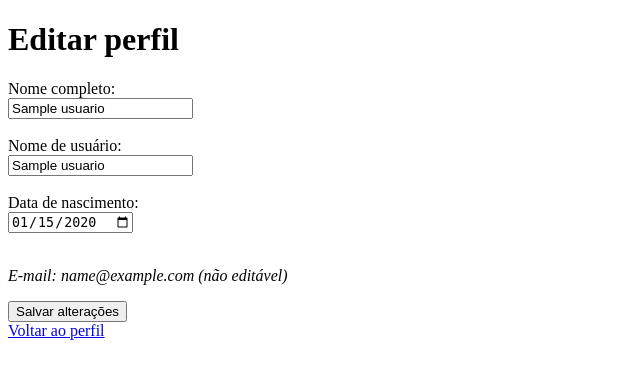
After one commit to alanzkaa/rede_social_php, a PHP site: page /perfil_editar.php in a window 1280 px wide. The commit adds this page. Shown: the top 379 px of the page, without its empty margins (0-640 px from the left). Run offline with PHP 8.4, Linux system fonts and the light colour scheme; the visitor is signed in with stand-in values (Sample User, id 1); tables that the repository leaves empty hold one stand-in row (values such as "Sample post").

Commit message:
editar perfil

```diff
--- a/models/usuario.php
+++ b/models/usuario.php
@@ -71,3 +71,39 @@ function buscarUsuarioPorId(int $id): ?array
 
     return $usuario ?: null;
 }
+
+/**
+ * Atualiza os dados de perfil de um usuário.
+ * Retorna true em caso de sucesso, ou uma string com mensagem de erro.
+ */
+function atualizarPerfil(int $id, string $nomeCompleto, ?string $nomeUsuario, ?string $dataNascimento): bool|string
+{
+    $pdo = conectar();
+
+    // Se um nome de usuário foi informado, confere se outro usuário já não está usando.
+    if ($nomeUsuario !== null) {
+        $sql = "SELECT id FROM usuarios WHERE nome_usuario = :nome_usuario AND id != :id";
+        $stmt = $pdo->prepare($sql);
+        $stmt->bindValue(':nome_usuario', $nomeUsuario);
+        $stmt->bindValue(':id', $id, PDO::PARAM_INT);
+        $stmt->execute();
+
+        if ($stmt->fetch()) {
+            return 'Este nome de usuário já está em uso.';
+        }
+    }
+
+    $sql = "UPDATE usuarios
+            SET nome_completo = :nome_completo,
+                nome_usuario = :nome_usuario,
+                data_nascimento = :data_nascimento
+            WHERE id = :id";
+
+    $stmt = $pdo->prepare($sql);
+    $stmt->bindValue(':nome_completo', $nomeCompleto);
+    $stmt->bindValue(':nome_usuario', $nomeUsuario);
+    $stmt->bindValue(':data_nascimento', $dataNascimento);
+    $stmt->bindValue(':id', $id, PDO::PARAM_INT);
+
+    return $stmt->execute();
+}
--- a/public/perfil.php
+++ b/public/perfil.php
@@ -35,6 +35,8 @@ $usuario = buscarUsuarioPorId($_SESSION['usuario_id']);
         <?= date('d/m/Y', strtotime($usuario['data_cadastro'])) ?>
     </p>
 
+    <a href="perfil_editar.php">Editar perfil</a>
+    |
     <a href="feed.php">Voltar ao feed</a>
 
 </body>
--- /dev/null
+++ b/public/perfil_editar.php
@@ -0,0 +1,74 @@
+<?php
+session_start();
+
+require_once __DIR__ . '/../models/usuario.php';
+require_once __DIR__ . '/../includes/auth.php';
+
+exigirLogin();
+
+$usuarioId = $_SESSION['usuario_id'];
+$usuario = buscarUsuarioPorId($usuarioId);
+
+$erro = null;
+$sucesso = false;
+
+if ($_SERVER['REQUEST_METHOD'] === 'POST') {
+    $nomeCompleto   = trim($_POST['nome_completo'] ?? '');
+    $nomeUsuario    = trim($_POST['nome_usuario'] ?? '') ?: null;
+    $dataNascimento = $_POST['data_nascimento'] ?? null;
+
+    if ($nomeCompleto === '') {
+        $erro = 'O nome completo é obrigatório.';
+    } else {
+        $resultado = atualizarPerfil($usuarioId, $nomeCompleto, $nomeUsuario, $dataNascimento ?: null);
+
+        if ($resultado === true) {
+            $sucesso = true;
+            // Recarrega os dados atualizados para exibir no formulário.
+            $usuario = buscarUsuarioPorId($usuarioId);
+        } else {
+            $erro = $resultado;
+        }
+    }
+}
+?>
+<!DOCTYPE html>
+<html lang="pt-br">
+<head>
+    <meta charset="UTF-8">
+    <title>Editar perfil</title>
+</head>
+<body>
+
+    <h1>Editar perfil</h1>
+
+    <?php if ($sucesso): ?>
+        <p style="color:green;">Perfil atualizado com sucesso!</p>
+    <?php endif; ?>
+
+    <?php if ($erro): ?>
+        <p style="color:red;"><?= htmlspecialchars($erro) ?></p>
+    <?php endif; ?>
+
+    <form method="POST" action="perfil_editar.php">
+        <label>Nome completo:<br>
+            <input type="text" name="nome_completo" value="<?= htmlspecialchars($usuario['nome_completo']) ?>" required>
+        </label><br><br>
+
+        <label>Nome de usuário:<br>
+            <input type="text" name="nome_usuario" value="<?= htmlspecialchars($usuario['nome_usuario'] ?? '') ?>">
+        </label><br><br>
+
+        <label>Data de nascimento:<br>
+            <input type="date" name="data_nascimento" value="<?= htmlspecialchars($usuario['data_nascimento'] ?? '') ?>">
+        </label><br><br>
+
+        <p><em>E-mail: <?= htmlspecialchars($usuario['email']) ?> (não editável)</em></p>
+
+        <button type="submit">Salvar alterações</button>
+    </form>
+
+    <a href="perfil.php">Voltar ao perfil</a>
+
+</body>
+</html>
```
